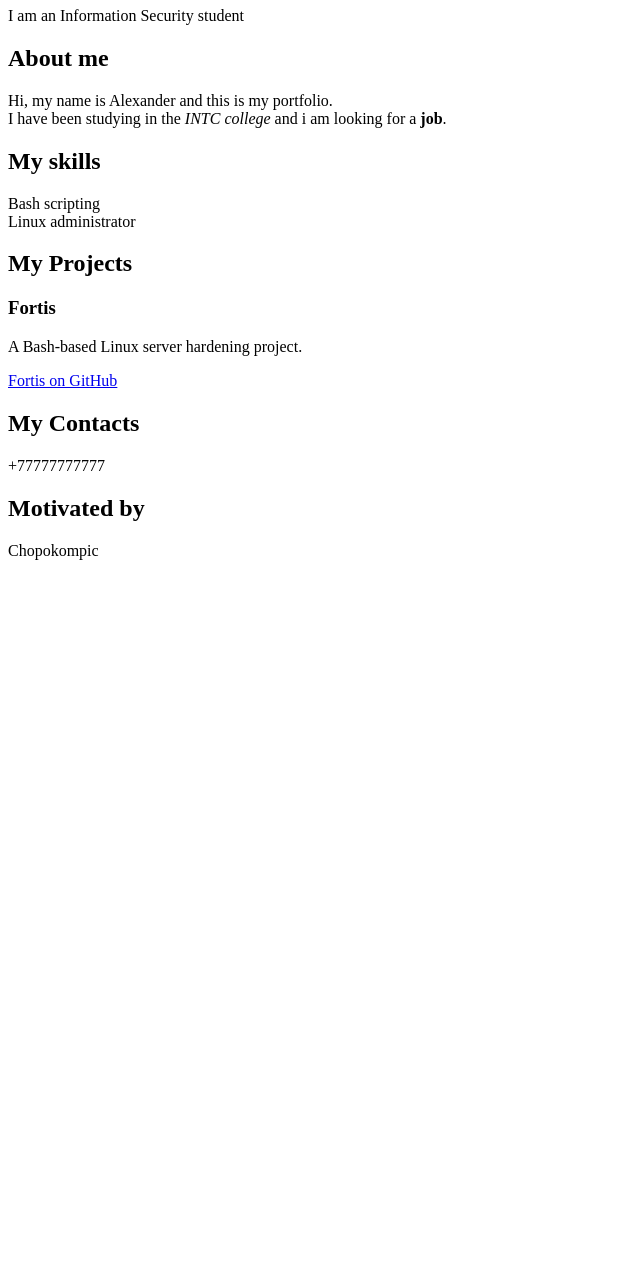
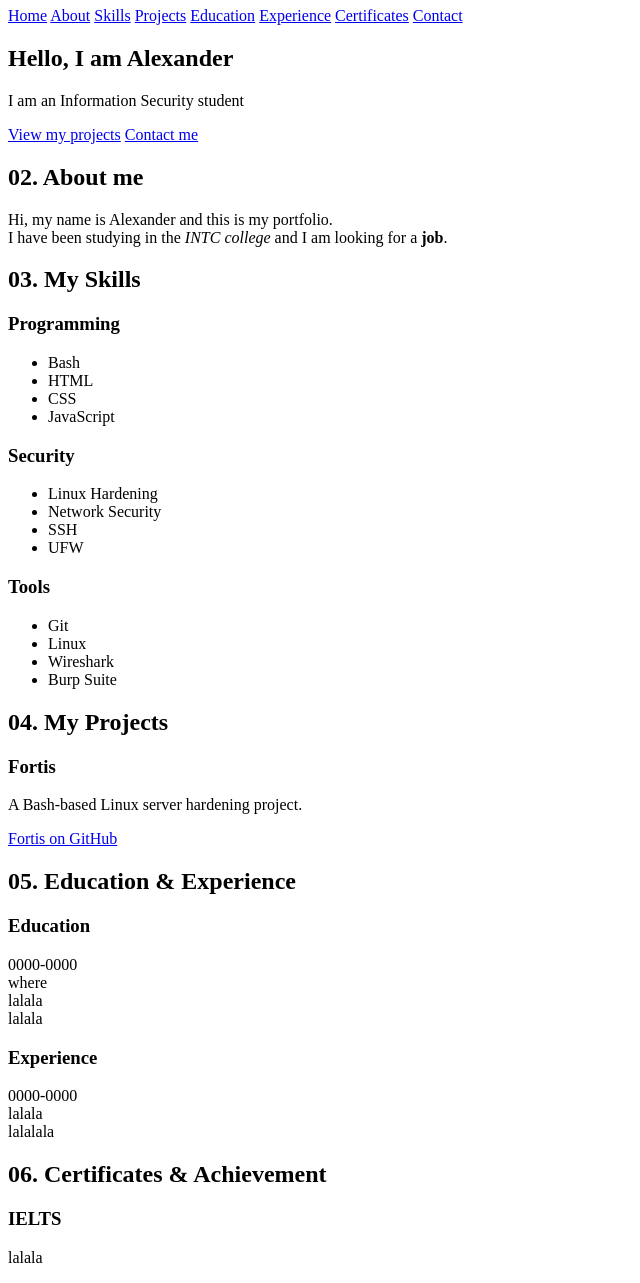
Before and after one commit to heldoreik/My-Portfolio, a plain HTML site: page index.html in a window 1280 px wide. Shown: the part 73-1356 px from the top of the page, without its empty margins (0-640 px from the left). Before the commit the page ends 800 px from the top, so only its background shows below. Drawn offline with Linux system fonts and the light colour scheme.

Commit message:
Basic structure on HTML

```diff
--- a/index.html
+++ b/index.html
@@ -6,25 +6,98 @@
 
 <body>
 
-	<h1>Hello, I am Alexander</h1>
+	<h1>My Portfolio</h1>
+	<a href="index.html">Home</a>
+	<a href="#about">About</a>
+	<a href="#skills">Skills</a>
+	<a href="#projects">Projects</a>
+	<a href="#education">Education</a>
+	<a href="#education">Experience</a>
+	<a href="#certificates">Certificates</a>
+	<a href="#contact">Contact</a>
 
-	<p>I am an Information Security student</p>
+	<h2>Hello, I am Alexander</h2>
 
-	<h2>About me</h2>
-	<p>Hi, my name is Alexander and this is my portfolio.<br>
-	I have been studying in the <em>INTC college</em> and i am looking for a <strong>job</strong>.</p>
+		<p>I am an Information Security student</p>
+		<a href="#projects">View my projects</a>
+		<a href="#contact">Contact me</a>
 
-	<h2>My skills</h2>
-	<p>Bash scripting<br>
-	Linux administrator</p>
+	<h2 id="about">02. About me</h2>
+		<p>Hi, my name is Alexander and this is my portfolio.<br>
+		I have been studying in the <em>INTC college</em> and I am looking for a <strong>job</strong>.</p>
 
-	<h2>My Projects</h2>
-	<h3>Fortis</h3>
-	<p>A Bash-based Linux server hardening project.</p>
-	<a href="https://github.com/heldoreik/Fortis">Fortis on GitHub</a>
+	<h2 id="skills">03. My Skills</h2>
 
-	<h2>My Contacts</h2>
-	<p>+77777777777</p>
+		<h3>Programming</h3>
+			<ul>
+				<li>Bash</li>
+				<li>HTML</li>
+				<li>CSS</li>
+				<li>JavaScript</li>
+			</ul>
+
+		<h3>Security</h3>
+			<ul>
+				<li>Linux Hardening</li>
+				<li>Network Security</li>
+				<li>SSH</li>
+				<li>UFW</li>
+			</ul>
+
+		<h3>Tools</h3>
+			<ul>
+				<li>Git</li>
+				<li>Linux</li>
+				<li>Wireshark</li>
+				<li>Burp Suite</li>
+			</ul>
+
+	<h2 id="projects">04. My Projects</h2>
+		<h3>Fortis</h3>
+			<p>A Bash-based Linux server hardening project.</p>
+			<a href="https://github.com/heldoreik/Fortis">Fortis on GitHub</a>
+
+	<h2 id="education">05. Education & Experience</h2>
+
+		<h3>Education</h3>
+			<p>
+				0000-0000<br>
+				where<br>
+				lalala<br>
+				lalala<br>
+			</p>
+
+		<h3>Experience</h3>
+			<p>
+				0000-0000<br>
+				lalala<br>
+				lalalala<br>
+			</p>
+
+	<h2 id="certificates">06. Certificates & Achievement</h2>
+
+		<h3>IELTS</h3>
+			<p>lalala</p>
+
+		<h3>CTF</h3>
+			<p>lalalala</p>
+
+		<h3>TryHackMe</h3>
+			<p>lalala</p>
+
+
+
+	<h2 id="contact">07. My Contacts</h2>
+		<h3>Email</h3>
+			<p>123@gmail.com</p>
+
+		<h3>Telegram</h3>
+			<p>@123</p>
+
+		<h3>GitHub</h3>
+		<p> <a href="https://github.com/heldoreik">github.com/heldoreik</a></p>
+
+
 
 	<h2>Motivated by</h2>
 	<p>Chopokompic</p>
```
